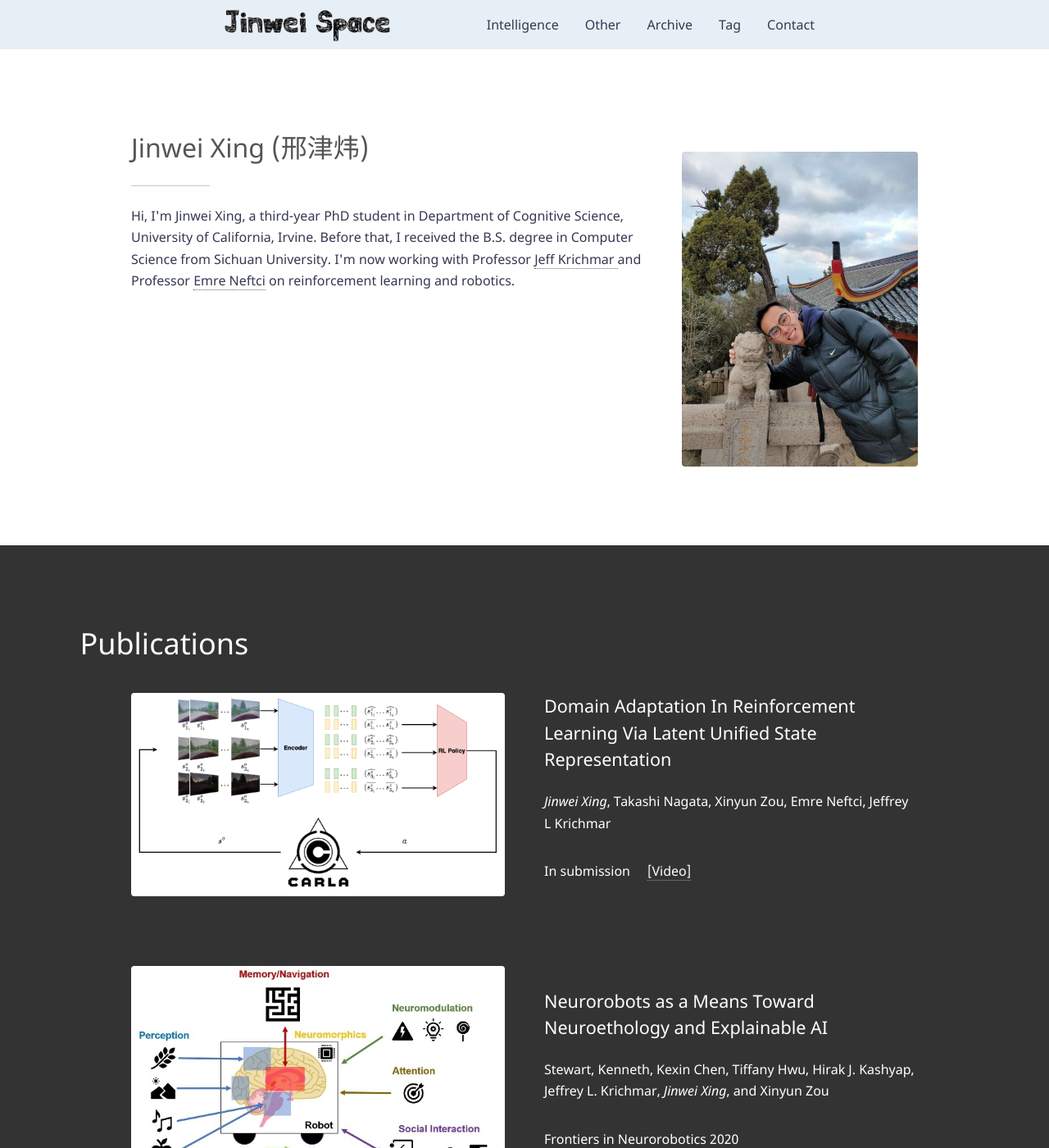
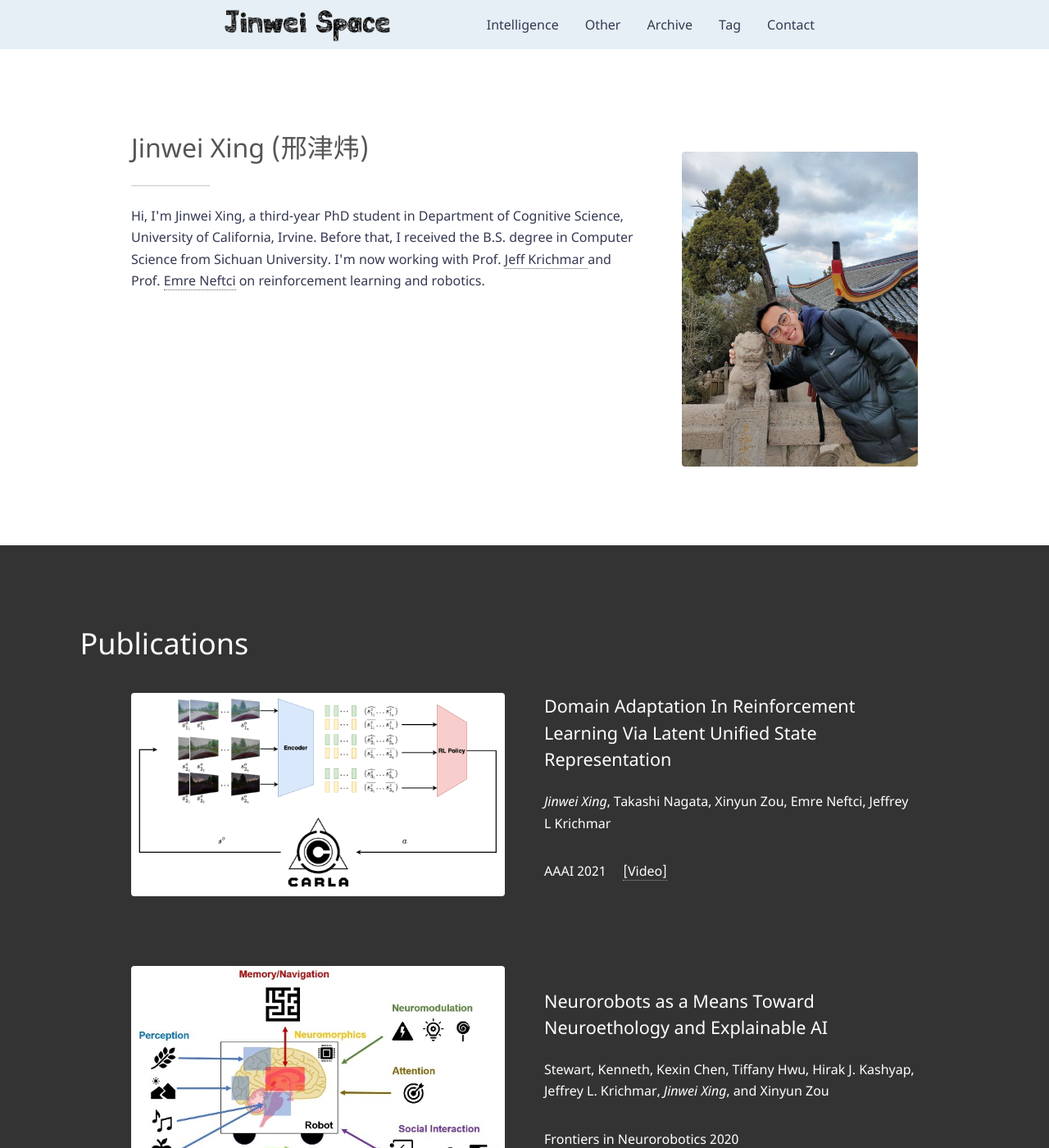
Before and after one commit to KarlXing/KarlXing.github.io, a Jekyll site: the page built from contact.html, in a window 1280 px wide and 1400 px high. Shown: the whole window at 82% size. Built offline with Jekyll 4.4.1, drawn with Linux system fonts in a browser that asks for light colours.

Commit message:
update AAAI paper

```diff
--- a/contact.html
+++ b/contact.html
@@ -27,7 +27,7 @@ style: photo
                                 <br>
                                 <h2>Jinwei Xing (邢津炜)</h2>
                             </header>
-                            <p>Hi, I'm Jinwei Xing, a third-year PhD student in Department of Cognitive Science, University of California, Irvine. Before that, I received the B.S. degree in Computer Science from Sichuan University. I'm now working with Professor <a href="http://www.socsci.uci.edu/~jkrichma/">Jeff Krichmar </a> and Professor <a href="http://nmi-lab.org/authors/eneftci/"> Emre Neftci</a> on reinforcement learning and robotics. </p>
+                            <p>Hi, I'm Jinwei Xing, a third-year PhD student in Department of Cognitive Science, University of California, Irvine. Before that, I received the B.S. degree in Computer Science from Sichuan University. I'm now working with Prof. <a href="http://www.socsci.uci.edu/~jkrichma/">Jeff Krichmar </a> and Prof. <a href="http://nmi-lab.org/authors/eneftci/"> Emre Neftci</a> on reinforcement learning and robotics. </p>
                         </div>
                         <div class="col-4 col-12-medium">
                             <br>
@@ -53,7 +53,7 @@ style: photo
                         <div class="col-6 col-12-medium">
                                 <h3>Domain Adaptation In Reinforcement Learning Via Latent Unified State Representation</h3>
                                 <p><em>Jinwei Xing</em>, Takashi Nagata, Xinyun Zou, Emre Neftci, Jeffrey L Krichmar</p>
-                                <p>In submission  &nbsp; </a> &nbsp; <a href="https://www.youtube.com/watch?v=hhsfDrfMyxs">[Video]</a></p>
+                                <p>AAAI 2021  &nbsp; </a> &nbsp; <a href="https://www.youtube.com/watch?v=hhsfDrfMyxs">[Video]</a></p>
                         </div>
                     </div>
                 </div>
```
Also changed, not shown: other parts of contact.html (+1 -1 lines).
